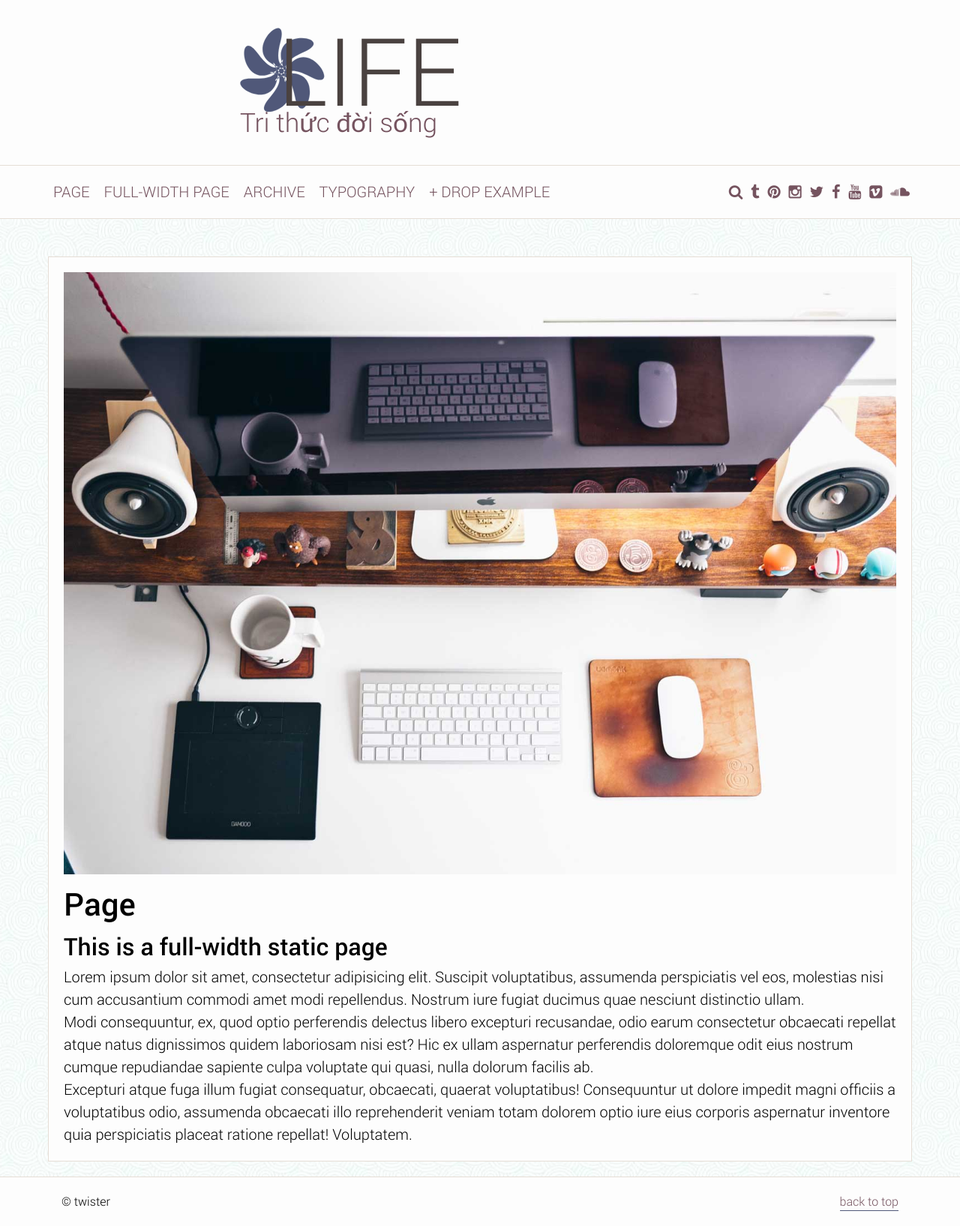
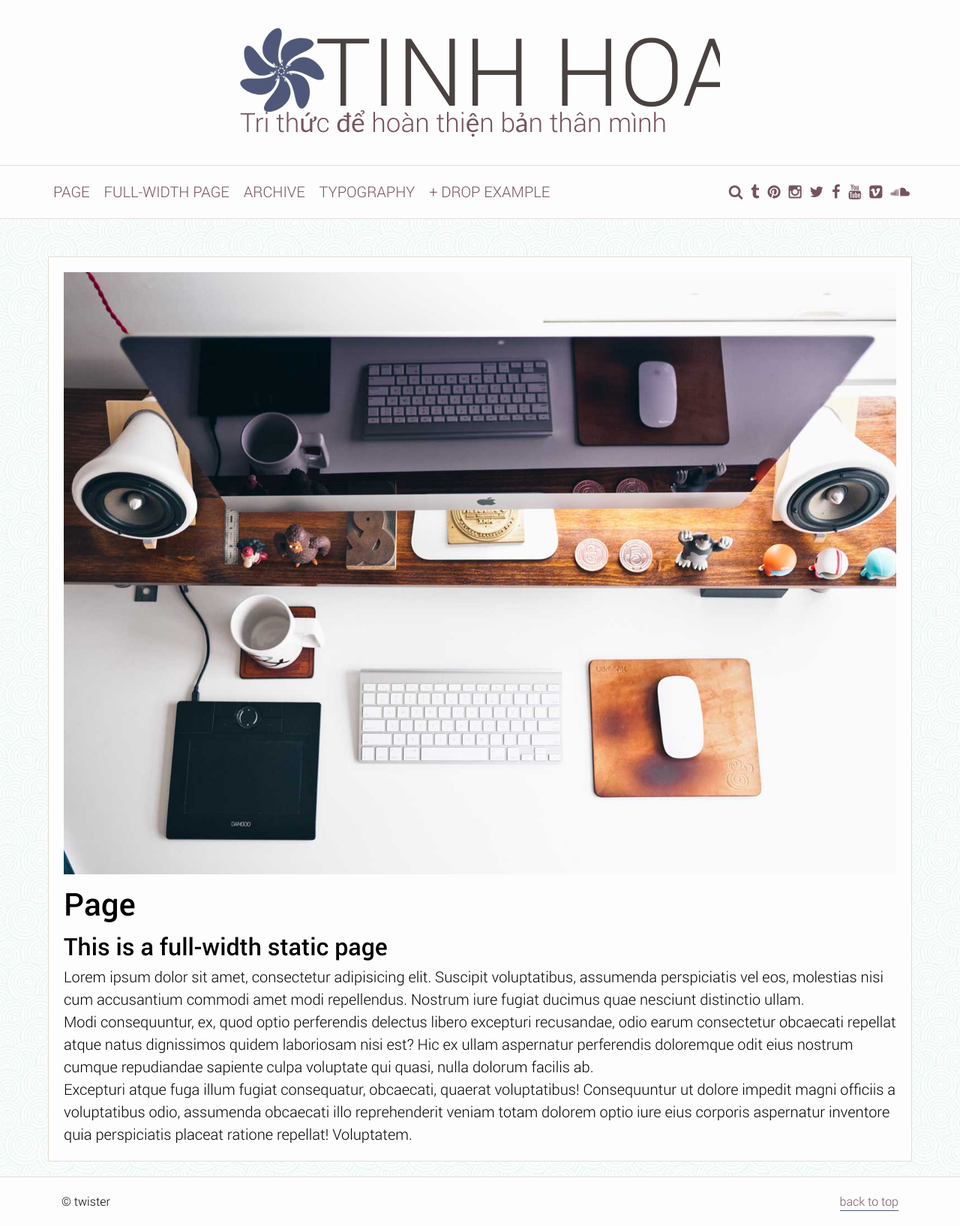
Before and after one commit to lamhongkhoa2/trithucsongcf, a Jekyll site: the page built from page-full/index.md, in a window 1280 px wide. Shown: the whole page at 75% size. Built offline with Jekyll 4.4.1, drawn with Linux system fonts in a browser that asks for light colours.

Commit message:
Update full.html

```diff
--- a/_includes/full.html
+++ b/_includes/full.html
@@ -2,10 +2,10 @@
   <g transform="translate(-315.0152,-375.88218)">
     <path class="icon" d="m 320.74177,394.32464 c -6.43839,7.45302 10.47423,2.57234 4.08373,-4.92179 -8.45201,-9.91167 4.56001,0.30634 -8.45598,-0.20531 -9.84128,-0.38685 4.51944,9.79291 6.39417,0.12411 2.47952,-12.78788 2.60362,3.75616 -5.11169,-6.73916 -5.83349,-7.93542 -4.83859,9.63922 3.88967,5.07655 11.54391,-6.03455 -1.31336,4.37751 2.08179,-8.19829 2.56705,-9.50845 -10.55305,2.227 -1.54383,6.20624 11.91551,5.26292 -4.24135,1.70251 7.70765,-3.48393 9.03454,-3.92143 -8.32085,-6.8622 -5.8148,2.66251 3.31449,12.5973 -3.97551,-2.25452 7.52949,3.85389 8.69884,4.61851 0.17712,-10.78402 -5.7071,-2.88615 -7.78241,10.44566 -0.71604,-4.51385 1.68147,8.28966 1.81274,9.68062 8.54172,-6.58525 -1.30184,-6.26148 -13.019,0.42823 3.08263,-3.37416 -5.43273,6.48315 z" transform="translate(2.1245714,0.11182024)" />
     <text x="325.02356" y="396.5386"  class="twister" xml:space="preserve">
-        <tspan x="325.02356" y="396.5386">life</tspan>
+        <tspan x="335.02356" y="396.5386">Tinh hoa</tspan>
     </text>
     <text x="315.00629" y="403.45459" class="slogan" xml:space="preserve">
-        <tspan x="315.00629" y="403.45459" id="tspan3790">Tri thức đời sống</tspan>
+        <tspan x="315.00629" y="403.45459" id="tspan3790">Tri thức để hoàn thiện bản thân mình</tspan>
     </text>
   </g>
 </svg>
```
